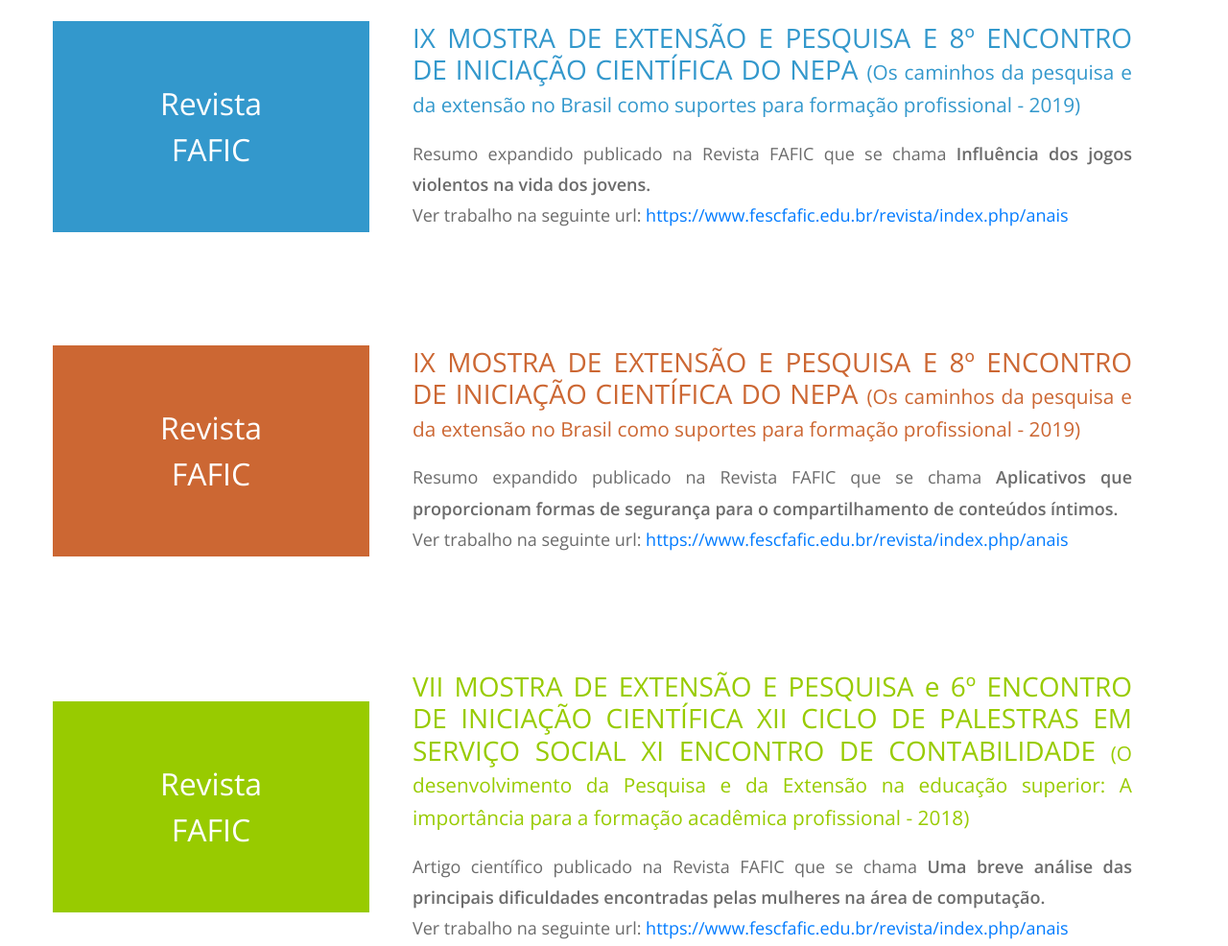
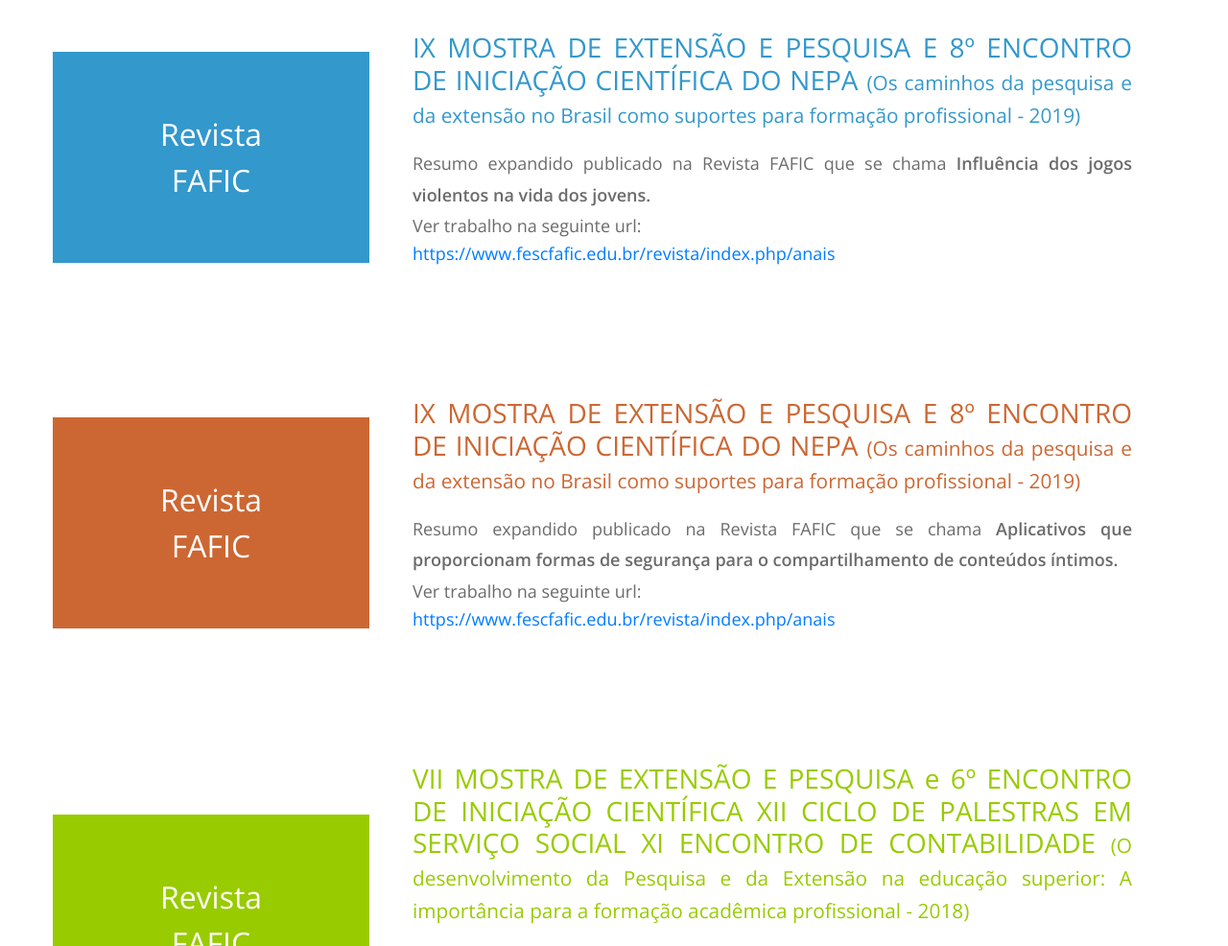
Before and after one commit to Lanny-Abrantes/eryslania.github.io, a plain HTML site: page index.html in a window 1280 px wide. Shown: the part 1814-2800 px from the top of the page at 96% size. Drawn offline with nearby package versions, Linux system fonts and the light colour scheme.

Commit message:
Update index.html

```diff
--- a/index.html
+++ b/index.html
@@ -32,7 +32,7 @@ https://templatemo.com/tm-530-mini-profile
                      </td>
                      <td>
                         <h2 class="tm-brand-name">ERYSLÂNIA ABRANTES</h2>
-                        <h2 class="tm-brand-description mb-0"> &nbsp;ANÁLISE, PROGRAMAÇÃO E REDES</h2>
+                        <h2 class="tm-brand-description mb-0"> &nbsp;ANÁLISE PROGRAMAÇÃO REDES SUPORTE </h2>
                      </td>
                   </tr>
                 </table>
@@ -61,8 +61,6 @@ https://templatemo.com/tm-530-mini-profile
  			        	  <i class="fas fa-4x fa-school p-3 tm-welcome-icon"></i>
                   </br>*FAFIC - Faculdade de Filosofia, Ciências e Letras de Cajazeiras.
                   </br><b>Bacharel em Ciência da Computação / 2019</b>
-                  </br>*E.E.E.F.M: Monsenhor Constantino Vieira/Comercial. Cajazeiras - PB.
-                  </br>Médio Completo. / 2015
                 </p>
               </div>
             </div>
@@ -104,7 +102,7 @@ https://templatemo.com/tm-530-mini-profile
                 </h3>
                 <p class="mb-0">
                   Artigo científico publicado no Ebook da Atena Editora que se chama <b> Breve análise da ferramenta Construct 2® como objeto de extensão universitária.</b></br>
-                  Ver CAP 31 do livro digital na seguinte url: <a rel="nofollow" href="https://www.atenaeditora.com.br/post-ebook/2609" target="_blank">https://www.atenaeditora.com.br/post-ebook/2609</a>
+                  Ver CAP 31 do livro digital na seguinte url: <address><a rel="nofollow" href="https://www.atenaeditora.com.br/post-ebook/2609" target="_blank">https://www.atenaeditora.com.br/post-ebook/2609</a></address>
                 </p>
               </div>
             </div>
@@ -121,8 +119,8 @@ https://templatemo.com/tm-530-mini-profile
                 </h3>
                 <p class="mb-0">
                   Resumo expandido publicado na Revista FAFIC que se chama <b>Influência dos jogos violentos na vida dos jovens.</b></br>
-                  Ver trabalho na seguinte url: <a rel="nofollow" href="https://www.fescfafic.edu.br/revista/index.php/anais" target="_blank">
-                  https://www.fescfafic.edu.br/revista/index.php/anais</a>
+                  Ver trabalho na seguinte url: <address><a rel="nofollow" href="https://www.fescfafic.edu.br/revista/index.php/anais" target="_blank">
+                  https://www.fescfafic.edu.br/revista/index.php/anais</a></address>
                 </p>
               </div>
             </div>
@@ -138,8 +136,8 @@ https://templatemo.com/tm-530-mini-profile
                 </h3>
                 <p class="mb-0">
                   Resumo expandido publicado na Revista FAFIC que se chama <b>Aplicativos que proporcionam formas de segurança para o compartilhamento de conteúdos íntimos.</b></br>
-                  Ver trabalho na seguinte url: <a rel="nofollow"href="https://www.fescfafic.edu.br/revista/index.php/anais" target="_blank">
-                  https://www.fescfafic.edu.br/revista/index.php/anais</a>
+                  Ver trabalho na seguinte url: <address><a rel="nofollow"href="https://www.fescfafic.edu.br/revista/index.php/anais" target="_blank">
+                  https://www.fescfafic.edu.br/revista/index.php/anais</a></address>
                   </p>
               </div>
             </div>
@@ -155,8 +153,8 @@ https://templatemo.com/tm-530-mini-profile
                 </h3>
                 <p class="mb-0">
                   Artigo científico publicado na Revista FAFIC que se chama <b>Uma breve análise das principais dificuldades encontradas pelas mulheres na área de computação. </b></br>
-                  Ver trabalho na seguinte url: <a rel="nofollow" href="https://www.fescfafic.edu.br/revista/index.php/anais" target="_blank">
-                 https://www.fescfafic.edu.br/revista/index.php/anais</a>
+                  Ver trabalho na seguinte url: <address><a rel="nofollow" href="https://www.fescfafic.edu.br/revista/index.php/anais" target="_blank">
+                 https://www.fescfafic.edu.br/revista/index.php/anais</a></address>
                 </p>
               </div>
             </div>
```
